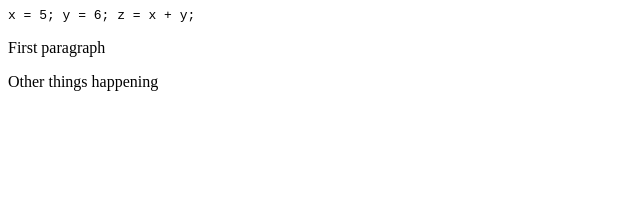
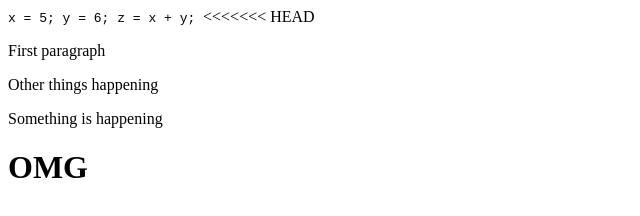
Before and after one commit to 1Kenzhe/git_practice, a plain HTML site: page index.html in a window 1280 px wide. Shown: the whole page, without its empty margins (0-640 px from the left). Drawn offline with Linux system fonts and the light colour scheme.

Commit message:
Update index.html

```diff
--- a/index.html
+++ b/index.html
@@ -4,7 +4,10 @@ x = 5;
 y = 6;
 z = x + y;
 </code>
+<<<<<<< HEAD
 <body>
  <p>First paragraph</p>
  <p>Other things happening</p>
+ <p>Something is happening</p>
+ <h1>OMG</h1>
 </body>
```
